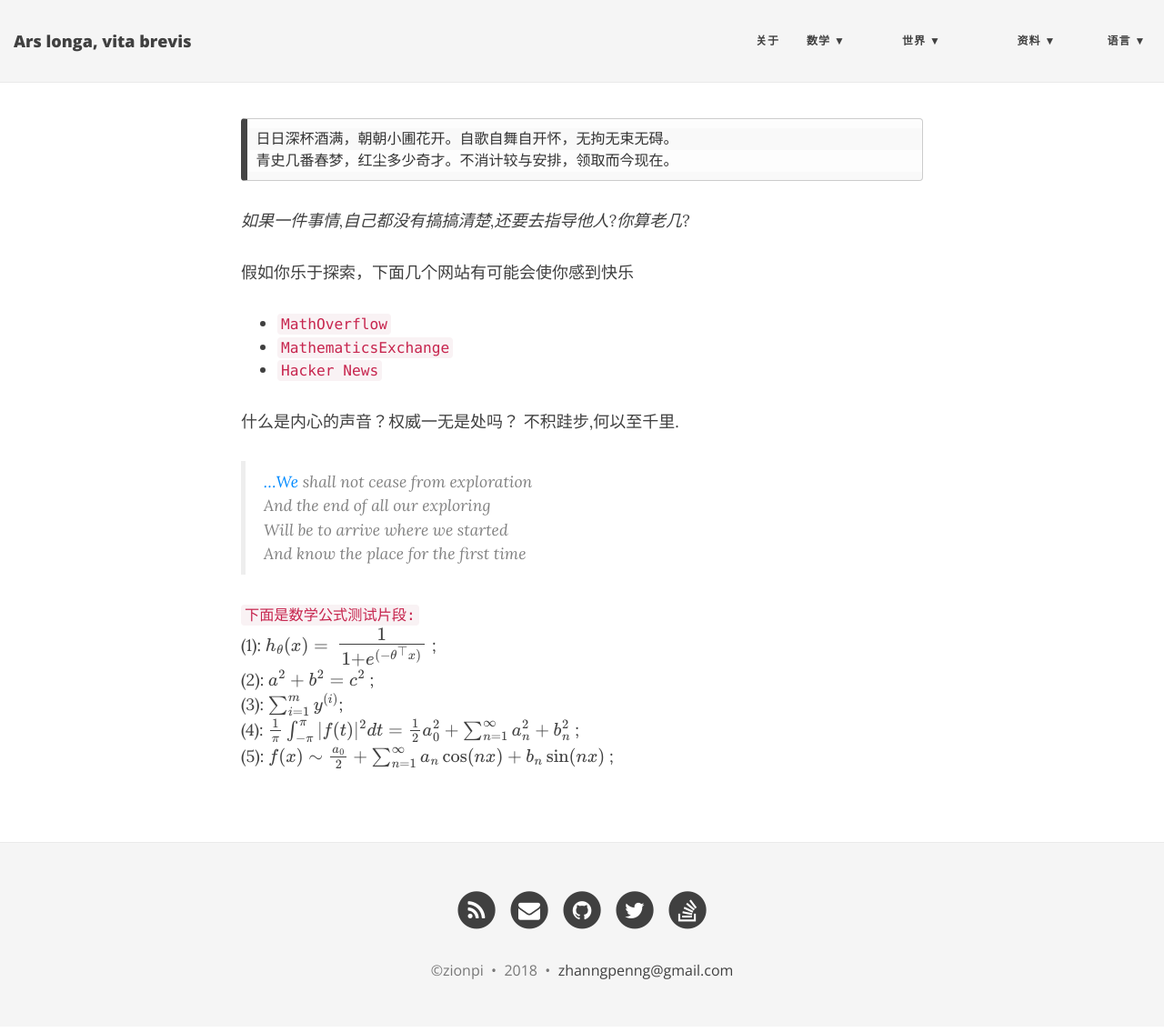
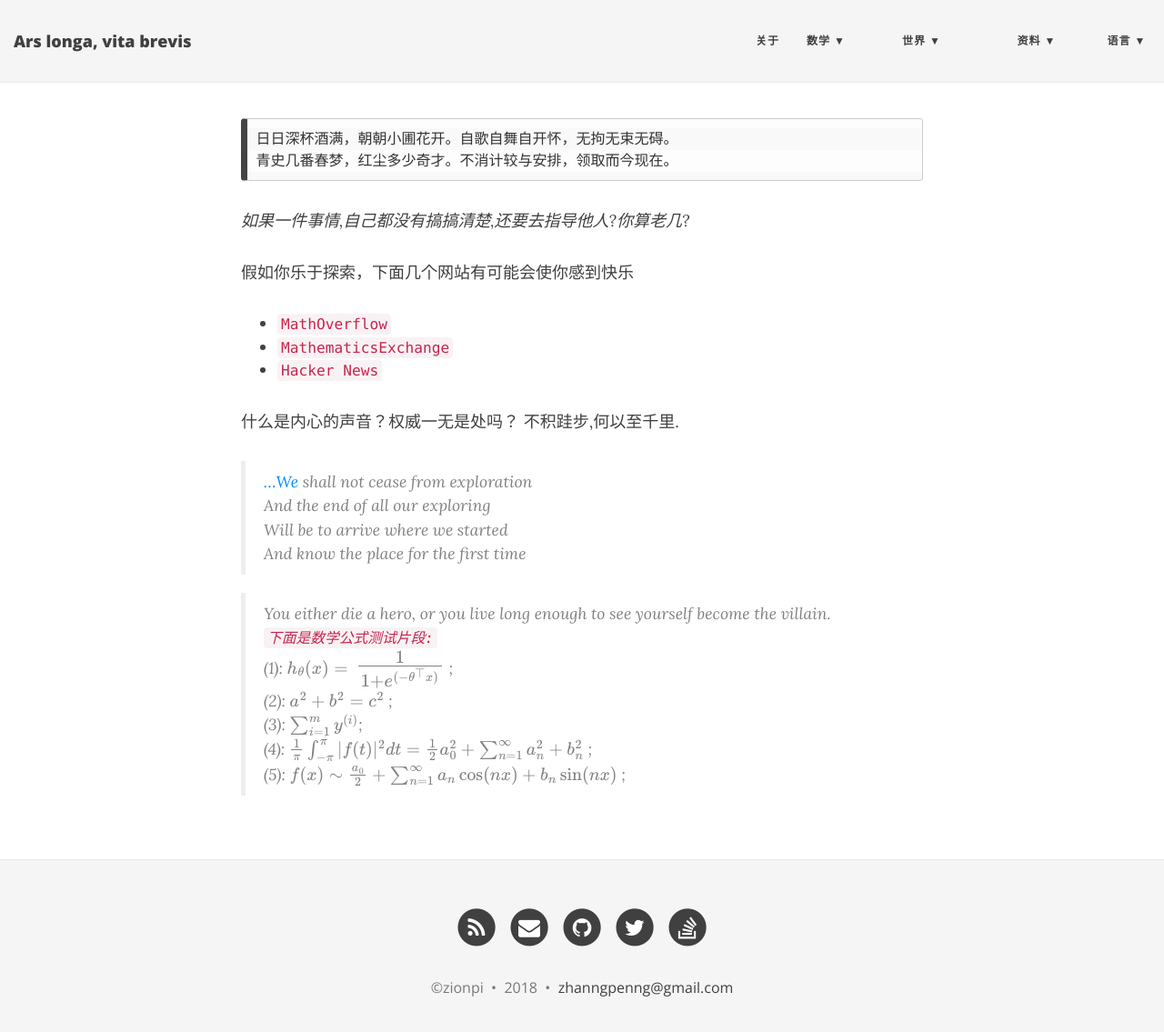
Before and after one commit to ZionPi/zionpi.github.io, a Jekyll site: the page built from about.md, in a window 1280 px wide and 1148 px high. Shown: the top 1135 px of the window at 91% size. Built offline with Jekyll 4.4.1, drawn with Linux system fonts in a browser that asks for light colours; nearby versions of some CDN libraries; formulas are drawn with MathJax 3.

Commit message:
Update about.md

```diff
--- a/about.md
+++ b/about.md
@@ -20,6 +20,7 @@ And the end of all our exploring
 Will be to arrive where we started
 And know the place for the first time
 
+> You either die a hero, or you live long enough to see yourself become the villain.
  `下面是数学公式测试片段:`
  (1): $h_\theta(x) = \Large\frac{1}{1 + \mathcal{e}^{(-\theta^\top x)}}$ ; <br/>
  (2): $a^2 + b^2 = c^2$ ; <br/>
```
